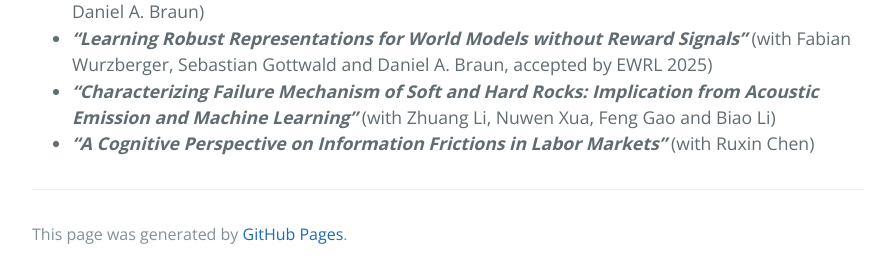
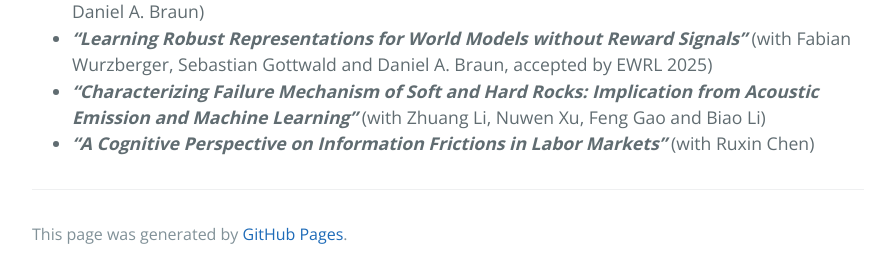
Before and after one commit to greablezzq/greablezzq.github.io, a Jekyll site: the page built from index.md, in a window 1280 px wide. Shown: the part 1859-2134 px from the top of the page, without its empty margins (192-1074 px from the left). Built offline with Jekyll 4.4.1, drawn with Linux system fonts in a browser that asks for light colours.

Commit message:
Update index.md

```diff
--- a/index.md
+++ b/index.md
@@ -33,5 +33,5 @@ I hold a Master's degree in **Cognitive Systems** — an interdisciplinary progr
  - ***"From Individual Learning to Market Equilibrium: Correcting Structural and Parametric Biases in RL Simulations of Economic Models"*** (with Ruxin Chen) [Paper](https://arxiv.org/pdf/2507.18229)
  - ***"Autonomous Learning from Success and Failure: Goal-Conditioned Supervised Learning with Negative Feedback"*** (with Fabian Wurzberger, Gerrit Schmid, Sebastian Gottwald and Daniel A. Braun)
  - ***"Learning Robust Representations for  World Models without Reward Signals"*** (with Fabian Wurzberger, Sebastian Gottwald and Daniel A. Braun, accepted by EWRL 2025)
- - ***"Characterizing Failure Mechanism of Soft and Hard Rocks: Implication from Acoustic Emission and Machine Learning"*** (with Zhuang Li, Nuwen Xua, Feng Gao and Biao Li)
+ - ***"Characterizing Failure Mechanism of Soft and Hard Rocks: Implication from Acoustic Emission and Machine Learning"*** (with Zhuang Li, Nuwen Xu, Feng Gao and Biao Li)
  - ***"A Cognitive Perspective on Information Frictions in Labor Markets"*** (with Ruxin Chen)
```
